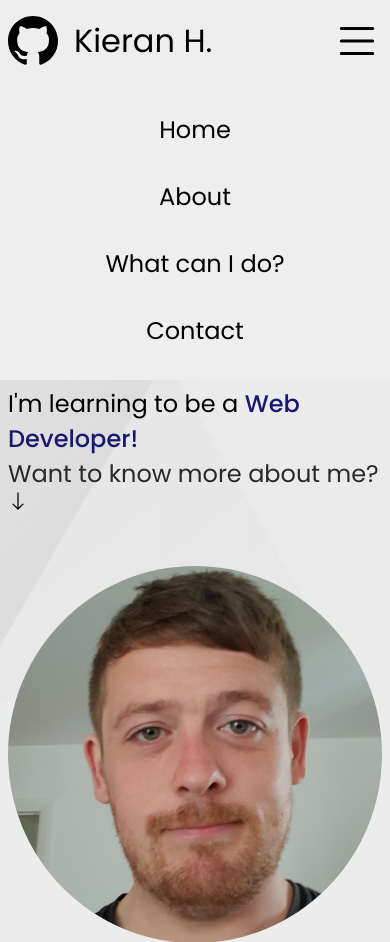
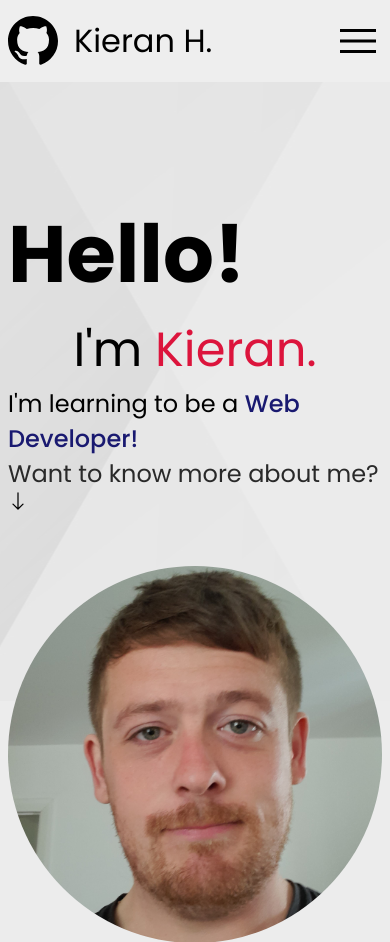
Before and after one commit to DevelopedByKieran/portfolio-website, a plain HTML site: page index.html in a window 390 px wide. Shown: the top 942 px of the page. Drawn offline with nearby package versions, Linux system fonts and the light colour scheme.

Commit message:
Update icons and code mobile menu

```diff
--- a/index.html
+++ b/index.html
@@ -13,6 +13,9 @@
       href="https://fonts.googleapis.com/css2?family=Poppins:wght@400;500;600;700;900&display=swap"
       rel="stylesheet"
     />
+
+    <!-- Google Icons -->
+    <link rel="stylesheet" href="https://fonts.googleapis.com/css2?family=Material+Symbols+Outlined:opsz,wght,FILL,GRAD@48,400,0,0" />
 
     <!-- Personal Styles -->
     <link rel="stylesheet" href="style.css" />
@@ -31,13 +34,13 @@
                 </a>
             </div>
 
-            <ul class="nav-links" role="presentation">
+            <ul class="nav-links" id="mobile-nav" role="presentation">
                 <a href="#"><li>Home</li></a>
                 <a href="#about"><li>About</li></a>
                 <a href="#what-can-i-do"><li>What can I do?</li></a>
                 <a href="#contact"><li>Contact</li></a>
             </ul>
-            <img src="./images/list.svg" alt="" class="menu-icon">
+            <span class="material-symbols-outlined" id="menu-icon">menu</span>
         </nav>
     </header>
 
--- a/script.js
+++ b/script.js
@@ -1,18 +1,37 @@
 // Secret Fact:
 
-const secretFact = document.getElementById('secret-fact');
+const secretFact = document.getElementById("secret-fact");
 
-secretFact.addEventListener('click', () => {
-    secretFact.innerHTML === "Click here for a secret fact..." ? secretFact.innerHTML = "✔️ I love classical music!  Click me to hide me again!" : secretFact.innerHTML = "Click here for a secret fact...";
+secretFact.addEventListener("click", () => {
+  secretFact.innerHTML === "Click here for a secret fact..."
+    ? (secretFact.innerHTML =
+        "✔️ I love classical music!  Click me to hide me again!")
+    : (secretFact.innerHTML = "Click here for a secret fact...");
 
-    secretFact.style.fontWeight === '400' ? secretFact.style.fontWeight = '700' : secretFact.style.fontWeight = '400';
-    secretFact.style.color === 'black' ? secretFact.style.color = 'crimson' : secretFact.style.color = 'black';
-})
+  secretFact.style.fontWeight === "400"
+    ? (secretFact.style.fontWeight = "700")
+    : (secretFact.style.fontWeight = "400");
+  secretFact.style.color === "black"
+    ? (secretFact.style.color = "crimson")
+    : (secretFact.style.color = "black");
+});
 
 // Date for footer
 
 let date = new Date();
 let year = date.getFullYear();
 
-const dateText = document.getElementById('current-date');
+const dateText = document.getElementById("current-date");
 dateText.innerHTML = year;
+
+// Menu functionality
+
+// Variable for menu icon
+
+const menuIcon = document.getElementById("menu-icon");
+const mobileMenu = document.getElementById('mobile-nav');
+
+menuIcon.addEventListener("click", () => {
+  menuIcon.innerHTML === 'menu' ? menuIcon.innerHTML = 'close' : menuIcon.innerHTML = 'menu';
+  mobileMenu.style.display === 'flex' ? mobileMenu.style.display = 'none' : mobileMenu.style.display = 'flex';
+});
--- a/style.css
+++ b/style.css
@@ -61,8 +61,8 @@ header {
 
 /* Menu Icon (hidden by default) */
 
-.menu-icon {
-  width: 50px;
+#menu-icon {
+  font-size: 3rem;
   display: none;
 }
 
@@ -220,9 +220,7 @@ footer {
   gap: 1rem;
 }
 
-.socials-group {
-  /* margin-top: 1rem; */
-}
+
 .socials-group img {
   width: 50px;
   margin: 0 2rem;
@@ -308,7 +306,7 @@ footer {
   }
 
   .nav-links {
-    display: flex;
+    display: none;
     flex-direction: column;
     justify-content: start;
     position: absolute;
@@ -321,7 +319,7 @@ footer {
     padding: 2rem 0;
   }
 
-  .menu-icon {
+  #menu-icon {
     display: inline;
   }
   .card {
```
